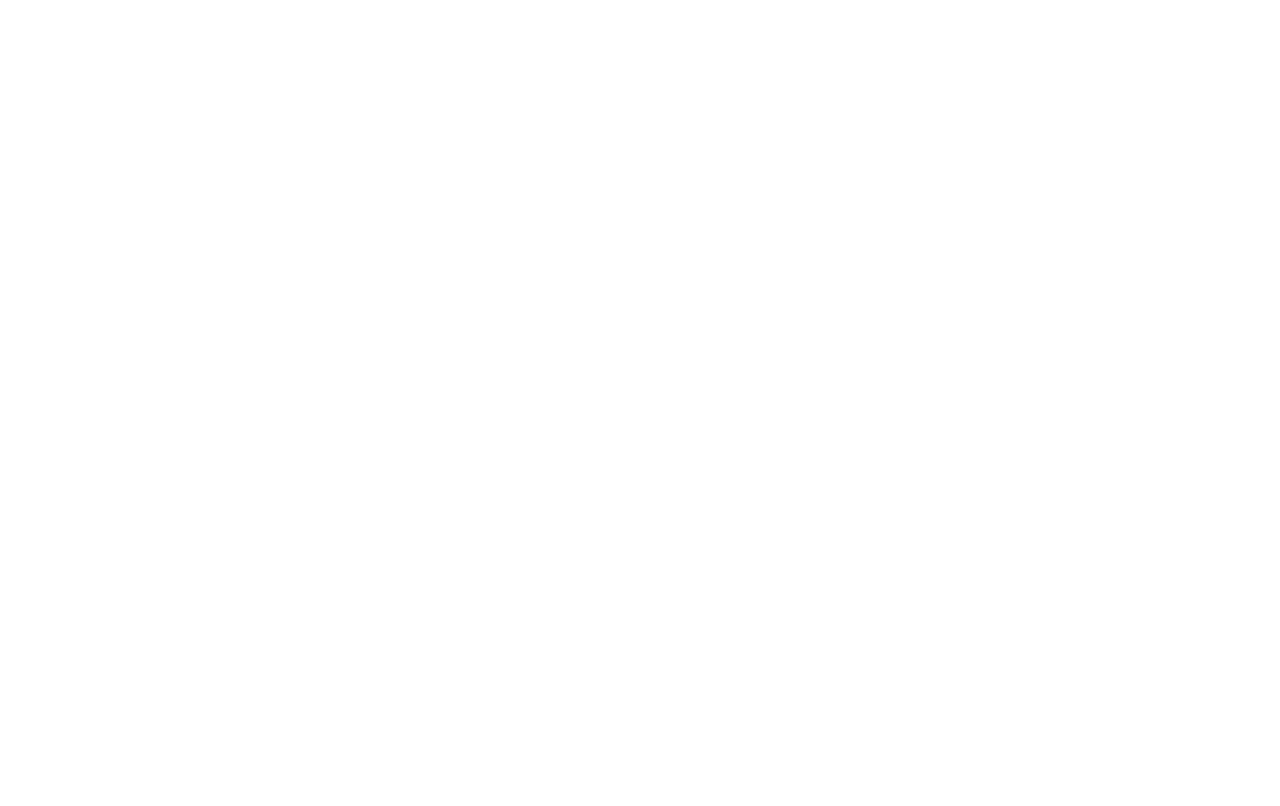
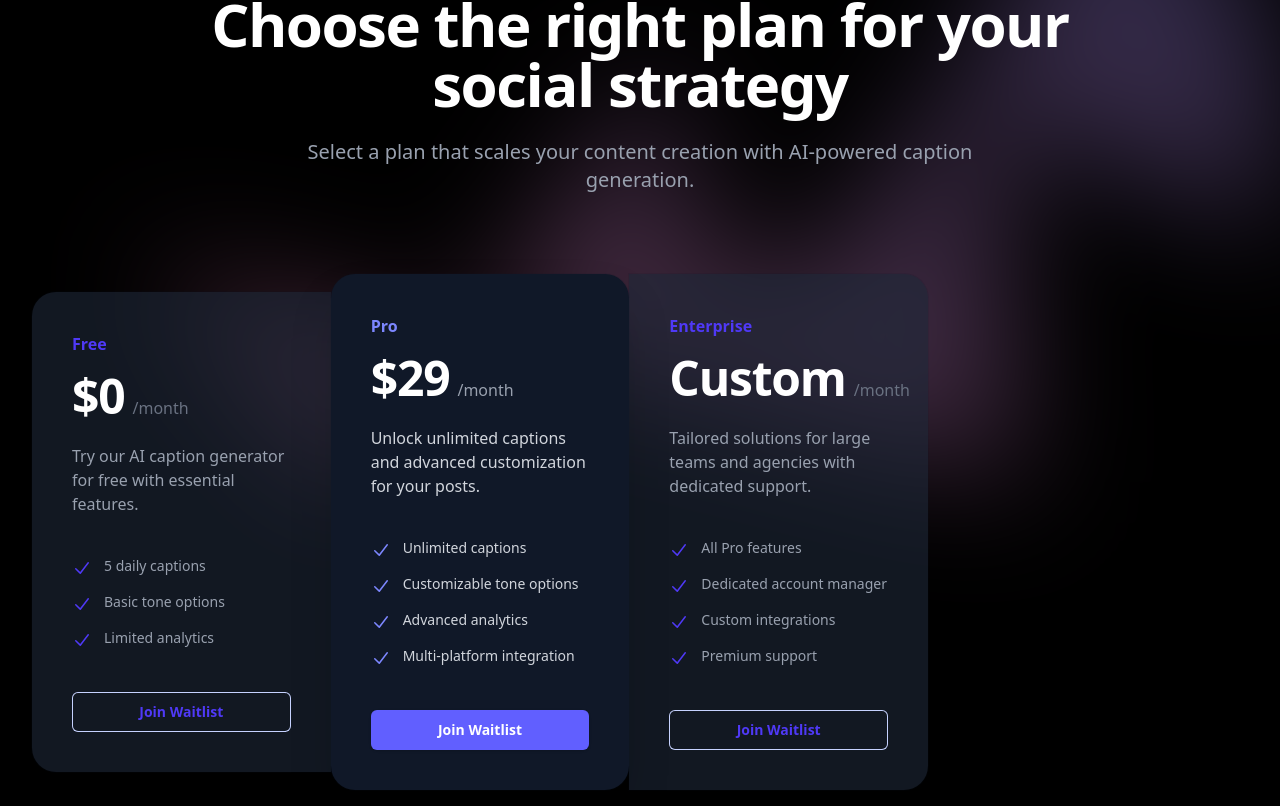
Before and after one commit to Omar-Alme/caption-generator, a React app: page / in a window 1280 px wide. Shown: the part 2754-3560 px from the top of the page. Before the commit the page ends 2688 px from the top, so only its background shows below. Built offline with nearby package versions, Linux system fonts and the light colour scheme; the HTML template or start-up script is replaced by a standard one.

Commit message:
add pricing section

```diff
--- a/src/components/landing/PricingSectionComponent.tsx
+++ b/src/components/landing/PricingSectionComponent.tsx
@@ -1,5 +1,139 @@
-export default function PrisingSectionComponent() {
+import { CheckIcon } from '@heroicons/react/20/solid'
+
+const tiers = [
+    {
+        name: 'Free',
+        id: 'tier-free',
+        href: '#',
+        priceMonthly: '$0',
+        description: "Try our AI caption generator for free with essential features.",
+        features: ['5 daily captions', 'Basic tone options', 'Limited analytics'],
+        featured: false,
+    },
+    {
+        name: 'Pro',
+        id: 'tier-pro',
+        href: '#',
+        priceMonthly: '$29',
+        description: 'Unlock unlimited captions and advanced customization for your posts.',
+        features: [
+            'Unlimited captions',
+            'Customizable tone options',
+            'Advanced analytics',
+            'Multi-platform integration',
+        ],
+        featured: true,
+    },
+    {
+        name: 'Enterprise',
+        id: 'tier-enterprise',
+        href: '#',
+        priceMonthly: 'Custom',
+        description: 'Tailored solutions for large teams and agencies with dedicated support.',
+        features: [
+            'All Pro features',
+            'Dedicated account manager',
+            'Custom integrations',
+            'Premium support',
+        ],
+        featured: false,
+    },
+]
+
+function classNames(...classes: string[]) {
+    return classes.filter(Boolean).join(' ')
+}
+
+export default function PricingSectionComponent() {
     return (
-        <h1>Pricing Section</h1>
+        <div className="relative isolate bg-black px-6 py-24 sm:py-32 lg:px-8">
+            <div
+                aria-hidden="true"
+                className="absolute inset-x-0 -top-3 -z-10 transform-gpu overflow-hidden px-36 blur-3xl"
+            >
+                <div
+                    style={{
+                        clipPath:
+                            'polygon(74.1% 44.1%, 100% 61.6%, 97.5% 26.9%, 85.5% 0.1%, 80.7% 2%, 72.5% 32.5%, 60.2% 62.4%, 52.4% 68.1%, 47.5% 58.3%, 45.2% 34.5%, 27.5% 76.7%, 0.1% 64.9%, 17.9% 100%, 27.6% 76.8%, 76.1% 97.7%, 74.1% 44.1%)',
+                    }}
+                    className="mx-auto aspect-[1155/678] w-[72.1875rem] bg-linear-to-tr from-[#ff80b5] to-[#9089fc] opacity-30"
+                />
+            </div>
+            <div className="mx-auto max-w-4xl text-center">
+                <h2 className="text-base font-semibold text-indigo-600">Pricing</h2>
+                <p className="mt-2 text-5xl font-semibold tracking-tight text-white sm:text-6xl">
+                    Choose the right plan for your social strategy
+                </p>
+            </div>
+            <p className="mx-auto mt-6 max-w-2xl text-center text-lg font-medium text-gray-400 sm:text-xl">
+                Select a plan that scales your content creation with AI-powered caption generation.
+            </p>
+            <div className="mx-auto mt-16 grid max-w-lg grid-cols-1 items-center gap-y-6 sm:mt-20 sm:gap-y-0 lg:mx-0 lg:max-w-4xl lg:grid-cols-3">
+                {tiers.map((tier, tierIdx) => (
+                    <div
+                        key={tier.id}
+                        className={classNames(
+                            tier.featured ? 'relative bg-gray-900 shadow-2xl' : 'bg-gray-800/60 sm:mx-8 lg:mx-0',
+                            tier.featured
+                                ? ''
+                                : tierIdx === 0
+                                    ? 'rounded-t-3xl sm:rounded-b-none lg:rounded-tr-none lg:rounded-bl-3xl'
+                                    : 'sm:rounded-t-none lg:rounded-tr-3xl lg:rounded-bl-none',
+                            'rounded-3xl p-8 ring-1 ring-gray-900/10 sm:p-10'
+                        )}
+                    >
+                        <h3
+                            id={tier.id}
+                            className={classNames(tier.featured ? 'text-indigo-400' : 'text-indigo-600', 'text-base font-semibold')}
+                        >
+                            {tier.name}
+                        </h3>
+                        <p className="mt-4 flex items-baseline gap-x-2">
+                            <span
+                                className={classNames(
+                                    tier.featured ? 'text-white' : 'text-white',
+                                    'text-5xl font-semibold tracking-tight'
+                                )}
+                            >
+                                {tier.priceMonthly}
+                            </span>
+                            <span className={classNames(tier.featured ? 'text-gray-400' : 'text-gray-500', 'text-base')}>/month</span>
+                        </p>
+                        <p className={classNames(tier.featured ? 'text-gray-300' : 'text-gray-400', 'mt-6 text-base')}>
+                            {tier.description}
+                        </p>
+                        <ul
+                            role="list"
+                            className={classNames(
+                                tier.featured ? 'text-gray-300' : 'text-gray-400',
+                                'mt-8 space-y-3 text-sm sm:mt-10'
+                            )}
+                        >
+                            {tier.features.map((feature) => (
+                                <li key={feature} className="flex gap-x-3">
+                                    <CheckIcon
+                                        aria-hidden="true"
+                                        className={classNames(tier.featured ? 'text-indigo-400' : 'text-indigo-600', 'h-6 w-5 flex-none')}
+                                    />
+                                    {feature}
+                                </li>
+                            ))}
+                        </ul>
+                        <a
+                            href={tier.href}
+                            aria-describedby={tier.id}
+                            className={classNames(
+                                tier.featured
+                                    ? 'bg-indigo-500 text-white shadow-sm hover:bg-indigo-400 focus-visible:outline-indigo-500'
+                                    : 'text-indigo-600 ring-1 ring-indigo-200 ring-inset hover:ring-indigo-300 focus-visible:outline-indigo-600',
+                                'mt-8 block rounded-md px-3.5 py-2.5 text-center text-sm font-semibold focus-visible:outline-2 focus-visible:outline-offset-2 sm:mt-10'
+                            )}
+                        >
+                            Join Waitlist
+                        </a>
+                    </div>
+                ))}
+            </div>
+        </div>
     )
 }
```
